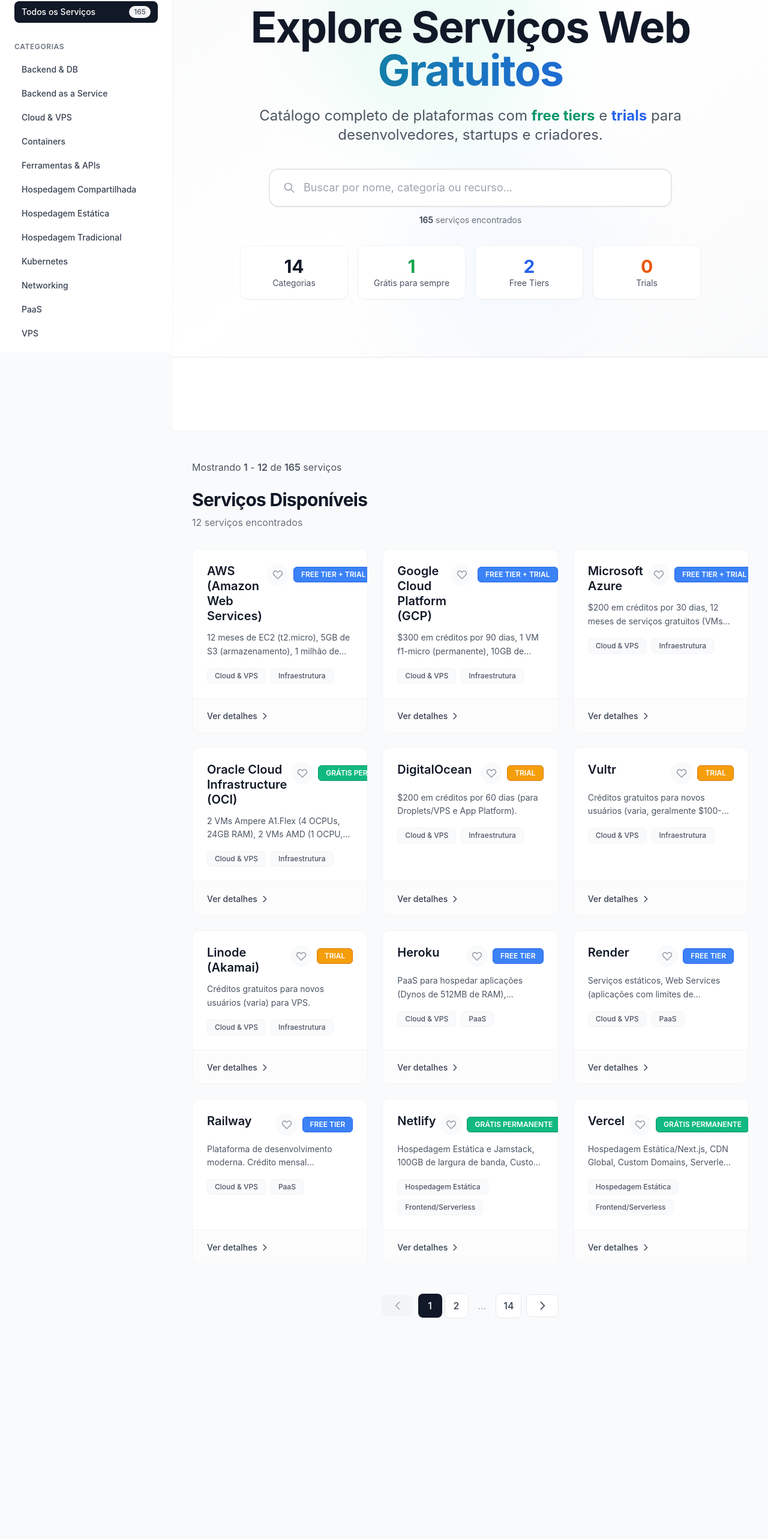
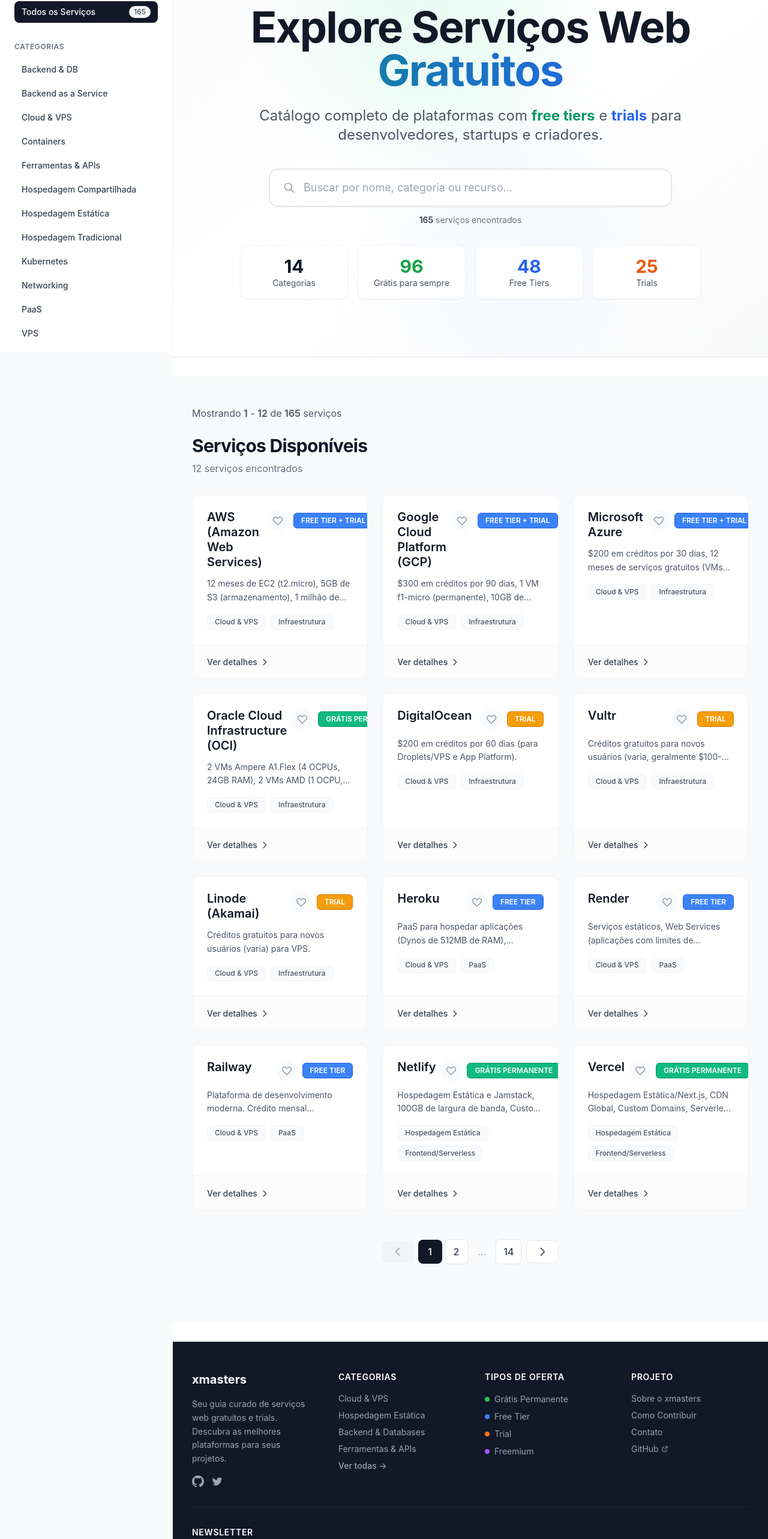
Before and after one commit to xtdev2025/xmasters, a Next.js app: page / in a window 1280 px wide. Shown: the part 212-2778 px from the top of the page at 60% size. Built offline with nearby package versions, Linux system fonts and the light colour scheme.

Commit message:
Fix: Display real service statistics and update AdSense configuration
Co-authored-by: xtdev2025 <237702281+xtdev2025@users.noreply.github.com>

```diff
--- a/components/AdSense.tsx
+++ b/components/AdSense.tsx
@@ -59,13 +59,26 @@ export function AdSenseVertical({ slot, className }: { slot: string; className?:
 
 // Componente para anúncio in-feed (entre conteúdo)
 export function AdSenseInFeed({ slot, className }: { slot: string; className?: string }) {
+  useEffect(() => {
+    try {
+      // @ts-expect-error - adsbygoogle is loaded by external script
+      (window.adsbygoogle = window.adsbygoogle || []).push({});
+    } catch (err) {
+      console.error('AdSense error:', err);
+    }
+  }, []);
+
   return (
-    <AdSense
-      slot={slot}
-      format="fluid"
-      className={className}
-      style={{ minHeight: '250px', textAlign: 'center' }}
-    />
+    <div className={className}>
+      <ins
+        className="adsbygoogle"
+        style={{ display: 'block', textAlign: 'center' }}
+        data-ad-layout="in-article"
+        data-ad-format="fluid"
+        data-ad-client="ca-pub-1224933273731070"
+        data-ad-slot={slot}
+      />
+    </div>
   );
 }
 
--- a/components/HomePage.tsx
+++ b/components/HomePage.tsx
@@ -4,7 +4,7 @@ import { useState, useMemo } from 'react';
 import ServiceList from '@/components/ServiceList';
 import Pagination, { usePagination } from '@/components/Pagination';
 import FeaturedServices from '@/components/FeaturedServices';
-import { AdSenseBanner, AdSenseInFeed } from '@/components/AdSense';
+import { AdSenseInFeed } from '@/components/AdSense';
 import { Service } from '@/lib/types';
 
 interface HomePageProps {
@@ -13,7 +13,7 @@ interface HomePageProps {
   offerTypes: string[];
 }
 
-export default function HomePage({ initialServices, categories, offerTypes }: HomePageProps) {
+export default function HomePage({ initialServices, categories }: HomePageProps) {
   const [searchTerm, setSearchTerm] = useState('');
 
   const filteredServices = useMemo(() => {
@@ -105,15 +105,15 @@ export default function HomePage({ initialServices, categories, offerTypes }: Ho
                 <div className="text-sm text-gray-600">Categorias</div>
               </div>
               <div className="bg-white rounded-xl p-4 border border-gray-100 shadow-sm">
-                <div className="text-3xl font-bold text-green-600">{offerTypes.filter(o => o.includes('Permanente') || o.includes('GRÁTIS')).length}</div>
+                <div className="text-3xl font-bold text-green-600">{initialServices.filter(s => s.offerType.includes('PERMANENTE') || s.offerType.includes('GRATUITO')).length}</div>
                 <div className="text-sm text-gray-600">Grátis para sempre</div>
               </div>
               <div className="bg-white rounded-xl p-4 border border-gray-100 shadow-sm">
-                <div className="text-3xl font-bold text-blue-600">{offerTypes.filter(o => o.includes('FREE')).length}</div>
+                <div className="text-3xl font-bold text-blue-600">{initialServices.filter(s => s.offerType.includes('FREE TIER')).length}</div>
                 <div className="text-sm text-gray-600">Free Tiers</div>
               </div>
               <div className="bg-white rounded-xl p-4 border border-gray-100 shadow-sm">
-                <div className="text-3xl font-bold text-orange-600">{offerTypes.filter(o => o.includes('Trial')).length}</div>
+                <div className="text-3xl font-bold text-orange-600">{initialServices.filter(s => s.offerType.includes('TRIAL')).length}</div>
                 <div className="text-sm text-gray-600">Trials</div>
               </div>
             </div>
@@ -125,7 +125,7 @@ export default function HomePage({ initialServices, categories, offerTypes }: Ho
       <div className="bg-white border-b border-gray-100 py-4">
         <div className="container mx-auto px-4 sm:px-6 lg:px-8">
           <div className="max-w-5xl mx-auto">
-            <AdSenseBanner slot="2928362968" />
+            <AdSenseInFeed slot="4114286270" />
           </div>
         </div>
       </div>
@@ -153,7 +153,7 @@ export default function HomePage({ initialServices, categories, offerTypes }: Ho
         {/* AdSense In-Feed - Meio do Conteúdo */}
         {filteredServices.length > 6 && currentPage === 1 && (
           <div className="my-12">
-            <AdSenseInFeed slot="2928362968" />
+            <AdSenseInFeed slot="4114286270" />
           </div>
         )}
       </div>
@@ -162,7 +162,7 @@ export default function HomePage({ initialServices, categories, offerTypes }: Ho
       <div className="bg-white border-t border-gray-100 py-4">
         <div className="container mx-auto px-4 sm:px-6 lg:px-8">
           <div className="max-w-5xl mx-auto">
-            <AdSenseBanner slot="2928362968" />
+            <AdSenseInFeed slot="4114286270" />
           </div>
         </div>
       </div>
```
